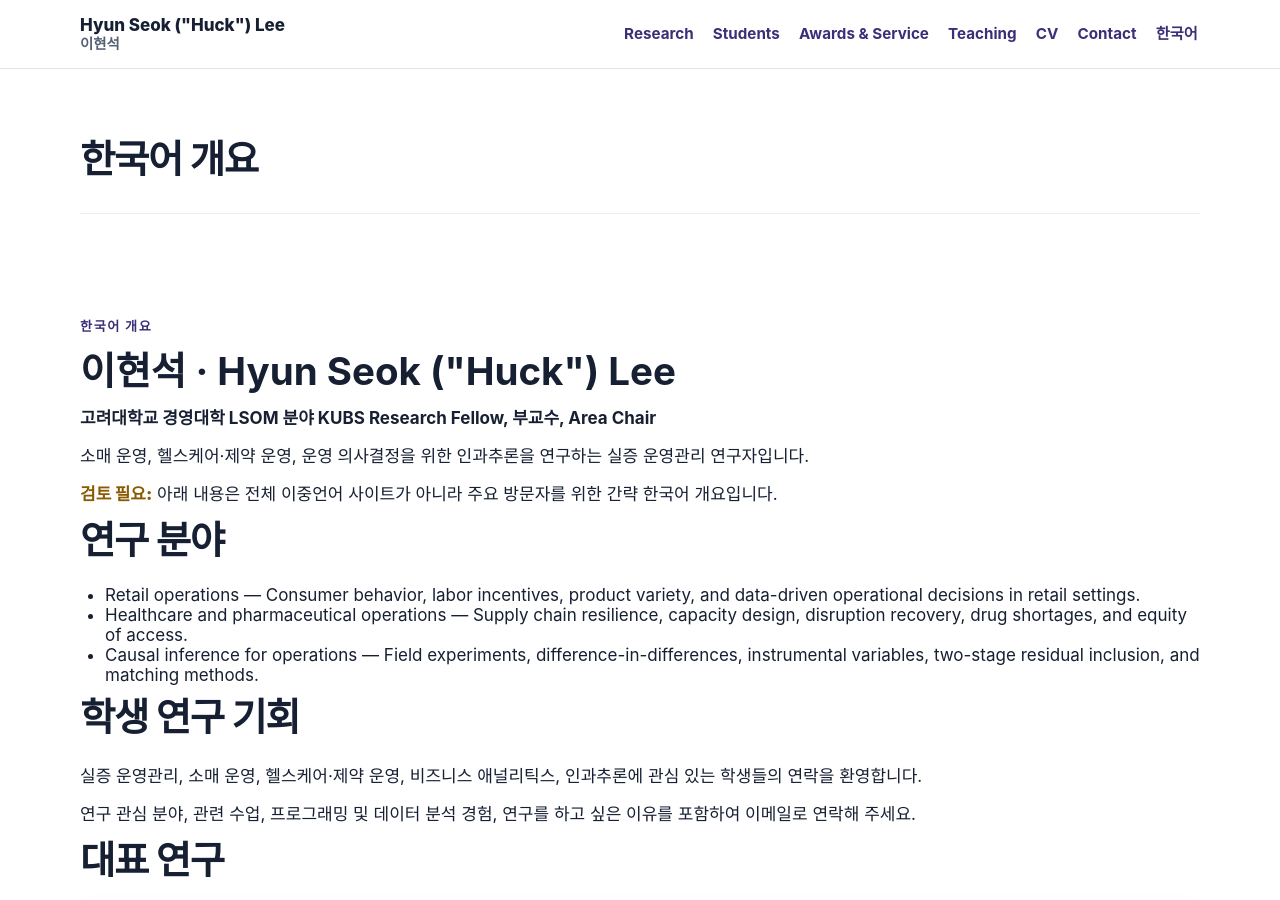
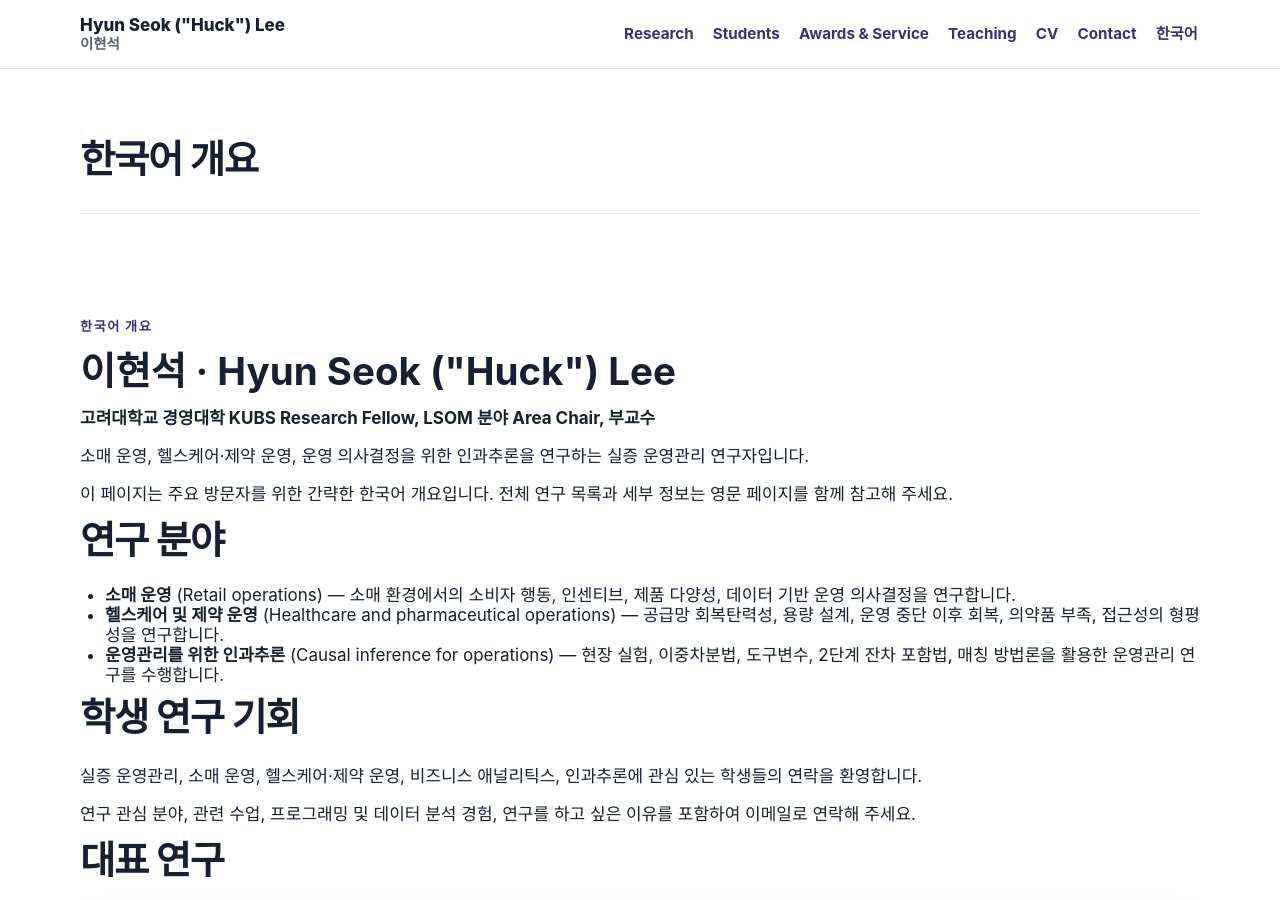
Before and after one commit to lordya2/lordya2.github.io, a Jekyll site: the page built from ko/index.md, in a window 1280 px wide and 900 px high. Built offline with Jekyll 4.4.1, drawn with Linux system fonts in a browser that asks for light colours.

Commit message:
Clean up public-facing redesign copy

```diff
--- a/_data/featured_research.yml
+++ b/_data/featured_research.yml
@@ -3,7 +3,7 @@
   year: 2026
   venue: 'Management Science, Articles in Advance'
   research_question: 'How do organizations learn while recovering from operational disruptions?'
-  key_finding: 'Published online in Management Science; the homepage summary should be reviewed against the final article before adding more detailed claims.'
+  key_finding: ''
   why_it_matters: 'Drug shortages affect healthcare delivery and supply-chain resilience, making disruption recovery important for organizations, policy, and society.'
   why_it_matters_ko: '의약품 부족은 의료 전달과 공급망 회복탄력성에 영향을 미치므로, 중단 이후의 회복 과정은 조직·정책·사회적으로 중요합니다.'
   links:
@@ -14,7 +14,7 @@
   year: 2021
   venue: 'Management Science, 67(4): 2326-2339'
   research_question: 'Can mandated reporting and operational transparency help alleviate drug shortages?'
-  key_finding: 'The paper studies mandated reporting-induced operational transparency in the context of drug shortages.'
+  key_finding: ''
   why_it_matters: 'Operational transparency in pharmaceutical supply chains can matter for regulators, healthcare organizations, and patients.'
   why_it_matters_ko: '제약 공급망의 운영 투명성은 규제기관, 의료기관, 환자에게 중요한 의미를 가질 수 있습니다.'
   links:
@@ -27,7 +27,7 @@
   year: 2021
   venue: 'Manufacturing & Service Operations Management, 23(6): 1580-1596'
   research_question: 'How does fitting-room traffic affect retail sales, and can labor reduce phantom stockouts?'
-  key_finding: 'The paper examines how labor can be used to manage the sales impact of fitting-room traffic and phantom stockouts.'
+  key_finding: ''
   why_it_matters: 'The findings are relevant for retailers balancing staffing, customer experience, inventory accuracy, and sales performance.'
   why_it_matters_ko: '이 연구는 인력 배치, 고객 경험, 재고 정확성, 매출 성과를 함께 고려해야 하는 소매기업에 시사점을 제공합니다.'
   links:
--- a/_data/profile.yml
+++ b/_data/profile.yml
@@ -1,7 +1,7 @@
 name: 'Hyun Seok ("Huck") Lee'
 name_ko: '이현석'
 title: 'KUBS Research Fellow, Associate Professor, and Area Chair of Logistics, Service and Operations Management (LSOM)'
-title_ko: '고려대학교 경영대학 LSOM 분야 KUBS Research Fellow, 부교수, Area Chair'
+title_ko: '고려대학교 경영대학 KUBS Research Fellow, LSOM 분야 Area Chair, 부교수'
 affiliation: 'Korea University Business School'
 affiliation_ko: '고려대학교 경영대학'
 positioning: 'Empirical operations management scholar studying retail operations, healthcare and pharmaceutical operations, and causal inference for operational decisions.'
--- a/_data/research_areas.yml
+++ b/_data/research_areas.yml
@@ -1,6 +1,12 @@
 - title: Retail operations
+  title_ko: 소매 운영
   summary: Consumer behavior, labor incentives, product variety, and data-driven operational decisions in retail settings.
+  summary_ko: 소매 환경에서의 소비자 행동, 인센티브, 제품 다양성, 데이터 기반 운영 의사결정을 연구합니다.
 - title: Healthcare and pharmaceutical operations
+  title_ko: 헬스케어 및 제약 운영
   summary: Supply chain resilience, capacity design, disruption recovery, drug shortages, and equity of access.
+  summary_ko: 공급망 회복탄력성, 용량 설계, 운영 중단 이후 회복, 의약품 부족, 접근성의 형평성을 연구합니다.
 - title: Causal inference for operations
+  title_ko: 운영관리를 위한 인과추론
   summary: Field experiments, difference-in-differences, instrumental variables, two-stage residual inclusion, and matching methods.
+  summary_ko: 현장 실험, 이중차분법, 도구변수, 2단계 잔차 포함법, 매칭 방법론을 활용한 운영관리 연구를 수행합니다.
--- a/ko/index.md
+++ b/ko/index.md
@@ -12,12 +12,12 @@ lang: ko
   <h1 id="ko-title">{{ profile.name_ko }} · {{ profile.name }}</h1>
   <p><strong>{{ profile.title_ko }}</strong></p>
   <p>{{ profile.positioning_ko }}</p>
-  <p><span class="review-note">검토 필요:</span> 아래 내용은 전체 이중언어 사이트가 아니라 주요 방문자를 위한 간략 한국어 개요입니다.</p>
+  <p>이 페이지는 주요 방문자를 위한 간략한 한국어 개요입니다. 전체 연구 목록과 세부 정보는 영문 페이지를 함께 참고해 주세요.</p>
 
   <h2>연구 분야</h2>
   <ul>
     {% for area in site.data.research_areas %}
-      <li><span lang="en">{{ area.title }}</span> — {{ area.summary }}</li>
+      <li><strong>{{ area.title_ko }}</strong> <span lang="en">({{ area.title }})</span> — {{ area.summary_ko }}</li>
     {% endfor %}
   </ul>
 
```
Also changed, not shown: index.md (+2 -0 lines).
